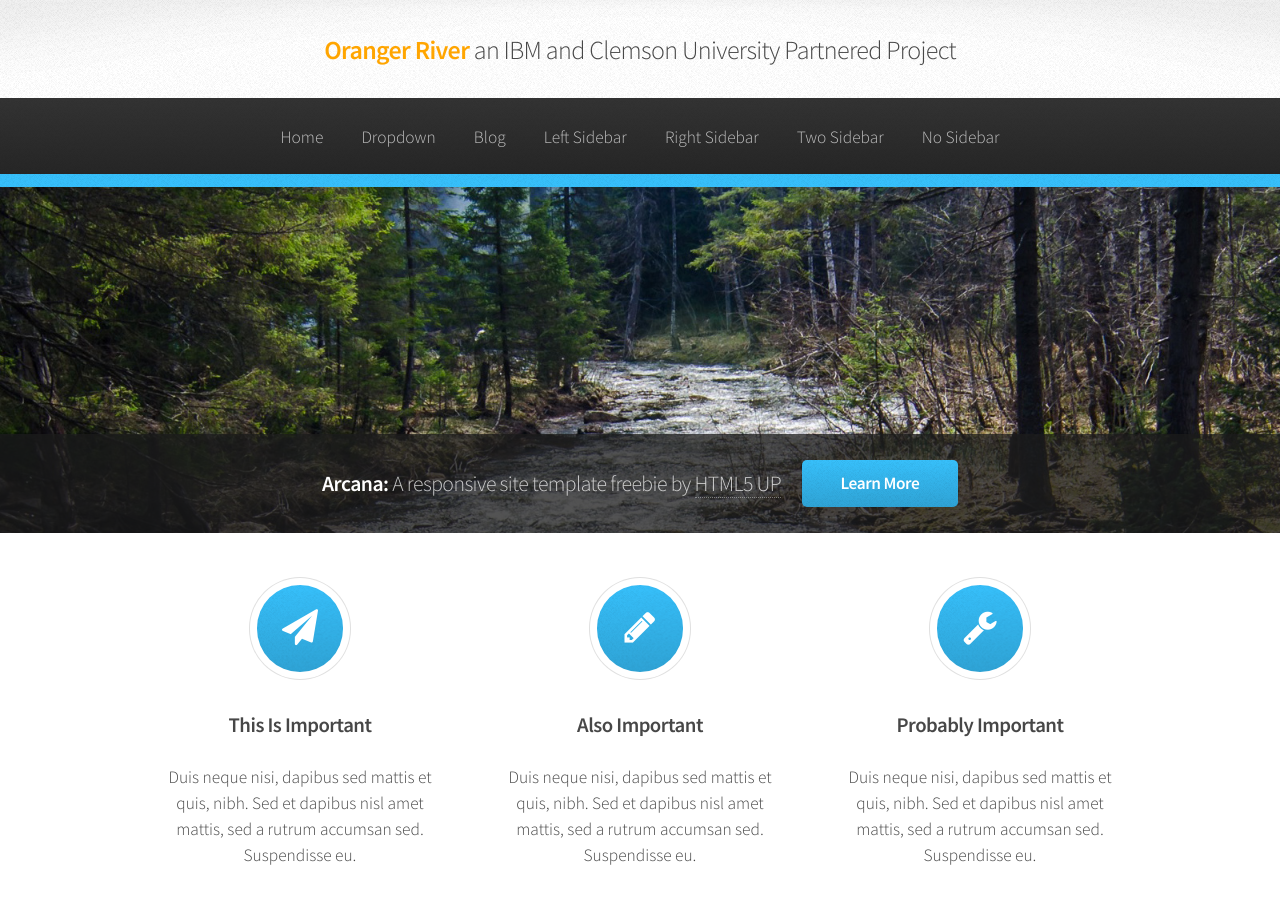
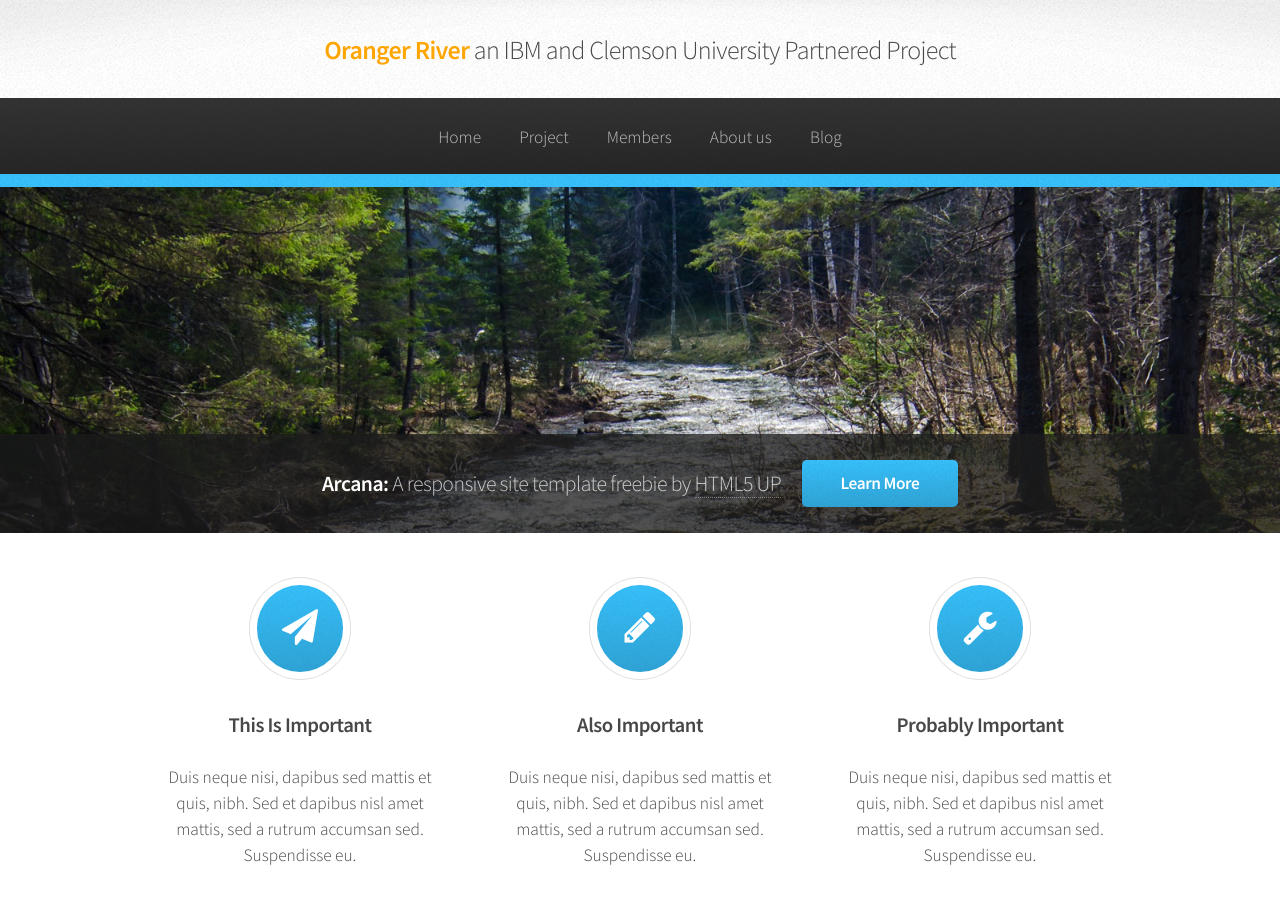
Before and after one commit to TriSpade/OrangeRiver, a Jekyll site: the page built from index.html, in a window 1280 px wide and 900 px high. Built offline with Jekyll 4.4.1, drawn with Linux system fonts in a browser that asks for light colours; the list of posts is cut into pages by our own code.

Commit message:
Update header.html

```diff
--- a/_includes/header.html
+++ b/_includes/header.html
@@ -36,30 +36,10 @@
 						<ul>
 							{% assign current = page.url | downcase | split: '/' %}
 							<li {% if current[1] == 'index.html' %}class="current"{% endif %}><a href="{{ site.baseurl }}/index.html">Home</a></li>
-							<li>
-								<a href="">Dropdown</a>
-								<ul>
-									<li><a href="#">Lorem dolor</a></li>
-									<li><a href="#">Magna phasellus</a></li>
-									<li><a href="#">Etiam sed tempus</a></li>
-									<li>
-										<a href="">Submenu</a>
-										<ul>
-											<li><a href="#">Lorem dolor</a></li>
-											<li><a href="#">Phasellus magna</a></li>
-											<li><a href="#">Magna phasellus</a></li>
-											<li><a href="#">Etiam nisl</a></li>
-											<li><a href="#">Veroeros feugiat</a></li>
-										</ul>
-									</li>
-									<li><a href="#">Veroeros feugiat</a></li>
-								</ul>
-							</li>
+							<li {% if current[1] == 'project' %}class="current"{% endif %}><a href="{{ site.baseurl }}/project">Project</a></li>
+							<li {% if current[1] == 'members' %}class="current"{% endif %}><a href="{{ site.baseurl }}/members">Members</a></li>
+							<li {% if current[1] == 'about_us' %}class="current"{% endif %}><a href="{{ site.baseurl }}/about_us">About us</a></li>
 							<li {% if current[1] == 'blog' %}class="current"{% endif %}><a href="{{ site.baseurl }}/blog">Blog</a></li>
-							<li {% if current[1] == 'left-sidebar.html' %}class="current"{% endif %}><a href="{{ site.baseurl }}/left-sidebar.html">Left Sidebar</a></li>
-							<li {% if current[1] == 'right-sidebar.html' %}class="current"{% endif %}><a href="{{ site.baseurl }}/right-sidebar.html">Right Sidebar</a></li>
-							<li {% if current[1] == 'two-sidebar.html' %}class="current"{% endif %}><a href="{{ site.baseurl }}/two-sidebar.html">Two Sidebar</a></li>
-							<li {% if current[1] == 'no-sidebar.html' %}class="current"{% endif %}><a href="{{ site.baseurl }}/no-sidebar.html">No Sidebar</a></li>
 						</ul>
 					</nav>
 
```
